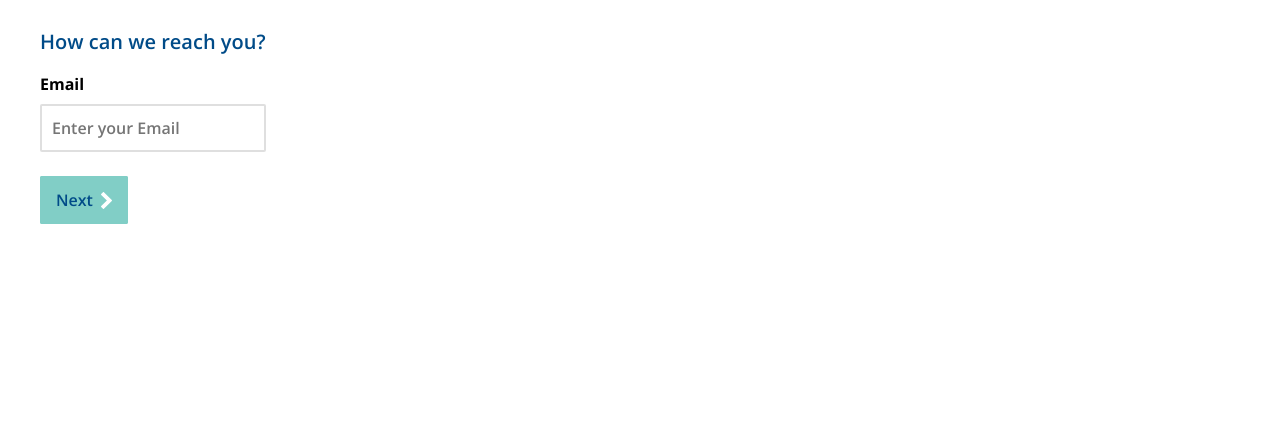
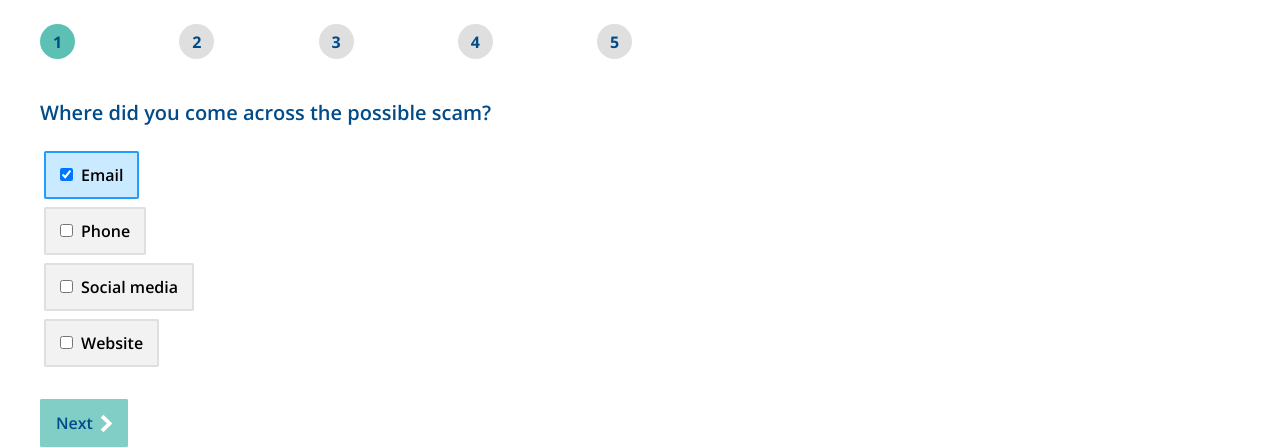
Before and after one commit to btomy/react-scams-proto, a React app: page / in a window 1280 px wide. Shown: the part 436-883 px from the top of the page. Before the commit the page ends 800 px from the top, so only its background shows below. Built offline with nearby package versions, Linux system fonts and the light colour scheme.

Commit message:
updating step1

```diff
--- a/app/MasterForm.js
+++ b/app/MasterForm.js
@@ -28,24 +28,19 @@ class MasterForm extends Component {
   constructor(props) {
     super(props);
 
-    // Set the intiial input values
     this.state = {
       currentStep: 1,
-      email: "",
-      username: "",
-      password: ""
+      selectedItem: "Email"
     };
   }
 
-  // Use the submitted data to set the state
   handleChange = event => {
     const { name, value } = event.target;
     this.setState({
-      [name]: value
+      selectedItem: value
     });
   };
 
-  // Trigger an alert on form submission
   handleSubmit = event => {
     event.preventDefault();
     const { email, username, password } = this.state;
@@ -55,8 +50,6 @@ class MasterForm extends Component {
       Password: ${password}`);
   };
 
-  // Test current step with ternary
-  // _next and _previous functions will be called on button click
   _next = () => {
     let currentStep = this.state.currentStep;
 
@@ -76,7 +69,6 @@ class MasterForm extends Component {
     });
   };
 
-  // The "next" and "previous" button functions
   get previousButton() {
     let currentStep = this.state.currentStep;
 
@@ -100,7 +92,6 @@ class MasterForm extends Component {
       );
     }
 
-    // ...else return nothing
     return null;
   }
 
@@ -127,7 +118,6 @@ class MasterForm extends Component {
         </Button>
       );
     }
-    // ...else render nothing
     return null;
   }
 
@@ -142,15 +132,20 @@ class MasterForm extends Component {
         </Button>
       );
     }
-    // ...else render nothing
     return null;
   }
 
   render() {
+
+    const {selectedItem} = this.state;
+    const typeOfScams = ["Email", "Phone", "Social media", "Website"];
+
     return (
+      <div className="rich-content line-limit-width">
+        <h1>Scams Tool</h1>
         <StepperProvider stage={this.state.currentStep}>
           <Stepper>
-          <form className="flex flex-column w-full w-two-thirds-ns ph-2-ns mb-4 mb-0-ns">
+            <form>
               <div className="progress-bar">
                 <Stepper.Progress>
                   <Stepper.Stage num={1} />
@@ -164,22 +159,23 @@ class MasterForm extends Component {
                 <Step1
                   currentStep={this.state.currentStep}
                   handleChange={this.handleChange}
-                email={this.state.email}
+                  scams={typeOfScams}
+                  selectedItem={selectedItem}
                 />
                 <Step2
                   currentStep={this.state.currentStep}
                   handleChange={this.handleChange}
-                email={this.state.username}
+
                 />
                 <Step3
                   currentStep={this.state.currentStep}
                   handleChange={this.handleChange}
-                email={this.state.password}
+
                 />
                 <Step4
                   currentStep={this.state.currentStep}
                   handleChange={this.handleChange}
-                email={this.state.password}
+
                 />
               </div>
               <div className="button-group flex">
@@ -190,6 +186,7 @@ class MasterForm extends Component {
             </form>
           </Stepper>
         </StepperProvider>
+      </div>
     );
   }
 }
--- a/app/components/Progress/Progress.js
+++ b/app/components/Progress/Progress.js
@@ -25,6 +25,6 @@ const renderIcon = (stage, num) => {
 
 export default class Progress extends Component {
   render() {
-    return <ul className="flex flex-row list-style-none justify-between">{this.props.children}</ul>;
+    return <ul className="flex flex-row list-style-none justify-between p-0">{this.props.children}</ul>;
   }
 }
--- a/app/components/Steps/Step1.js
+++ b/app/components/Steps/Step1.js
@@ -7,21 +7,29 @@ const Step1 = props => {
 
   return (
     <div className="rich-content">
-      <h3>How can we reach you?</h3>
+      <h3>Where did you come across the possible scam? </h3>
+
       <fieldset className="b-none p-0 m-0 mb-5">
-        <div className="text-input">
-          <label className="block bold mb-2" htmlFor="email">
-            Email
-          </label>
-          <input
-            type="text"
-            name="email"
-            id="email"
-            placeholder="Enter your Email"
-            value={props.email} // Prop: The email input data
-            onChange={props.handleChange} // Prop: Puts data into the state
-          />
-        </div>
+        {props.scams &&
+          props.scams.map( (item,id) => {
+            return (
+              <div key={id} className="block mv-2">
+                <div className="checkbox">
+                  <input
+                    value={item}
+                    id={item}
+                    name={item}
+                    checked={item === props.selectedItem}
+                    type="checkbox"
+                    onChange={props.handleChange}
+                  />
+                  <label htmlFor={item} className="ml-2 lh-2 semi-bold pointer">
+                    {item}
+                  </label>
+                </div>
+              </div>
+            );
+          })}
       </fieldset>
     </div>
   );
--- a/app/index.html
+++ b/app/index.html
@@ -1,15 +1,13 @@
 <!DOCTYPE html>
 <html lang="en">
   <head>
-  <meta charset="UTF-8">
-  <meta name="viewport" content="width=device-width, initial-scale=1.0">
-  <meta http-equiv="X-UA-Compatible" content="ie=edge">
+    <meta charset="UTF-8" />
+    <meta name="viewport" content="width=device-width, initial-scale=1.0" />
+    <meta http-equiv="X-UA-Compatible" content="ie=edge" />
     <title>Scams</title>
 
-
-  <link rel="stylesheet" href="css/cads.css">
-  <link rel="stylesheet" href="css/style.css">
-
+    <link rel="stylesheet" href="css/cads.css" />
+    <link rel="stylesheet" href="css/style.css" />
   </head>
   <body class="open-sans">
     <header class="white z-index-200 m-0 bg-heritage-blue sticky mb-4">
@@ -17,12 +15,19 @@
         <div class="w-full">
           <div class="flex items-center">
             <div class="white font-size-3 semi-bold m-0 lh-0 pv-4 ">
-                <img src="https://citizensadvice.github.io/cads/images/citizens_advice_logo.svg" alt="Citizens Advice logo">
+              <img
+                src="https://citizensadvice.github.io/cads/images/citizens_advice_logo.svg"
+                alt="Citizens Advice logo"
+              />
             </div>
           </div>
         </div>
       </div>
     </header>
-  <main id="app"></main>
+    <main
+      id="app"
+      class="constrained mh-auto ph-6 flex flex-wrap gutter-ns mt-7"
+    ></main>
+    <!-- Remove class from Mail tag before adding to Epi -->
   </body>
 </html>
--- a/app/index.js
+++ b/app/index.js
@@ -6,7 +6,7 @@ import MasterForm from "./MasterForm";
 class App extends React.Component {
   render() {
     return (
-      <div className="constrained mh-auto ph-6 flex flex-wrap gutter-ns mt-7">
+      <div className="flex flex-column w-full w-two-thirds-ns ph-2-ns mb-4 mb-0-ns">
         <MasterForm />
       </div>
     )
--- a/css/style.css
+++ b/css/style.css
@@ -1,13 +1,16 @@
 .step-icon{
-    background: lightgray;
-    border-radius: 15px;
-    color: black;
-    width: 20px;
-    height: 20px;
+    background: #dfdfdf;
+    border-radius: 30px;
+    color: #004b88;
+    font-weight: bold;
+    width: 35px;
+    height: 35px;
     text-align: center;
+    display: flex;
+    flex-direction: column;
+    justify-content: space-evenly;
 }
 
 .step-icon.completed{
-    background: green;
-    color: white;
+    background:#5cc0b5;
 }
```
Lines whose indentation alone changed are shown as unchanged.
